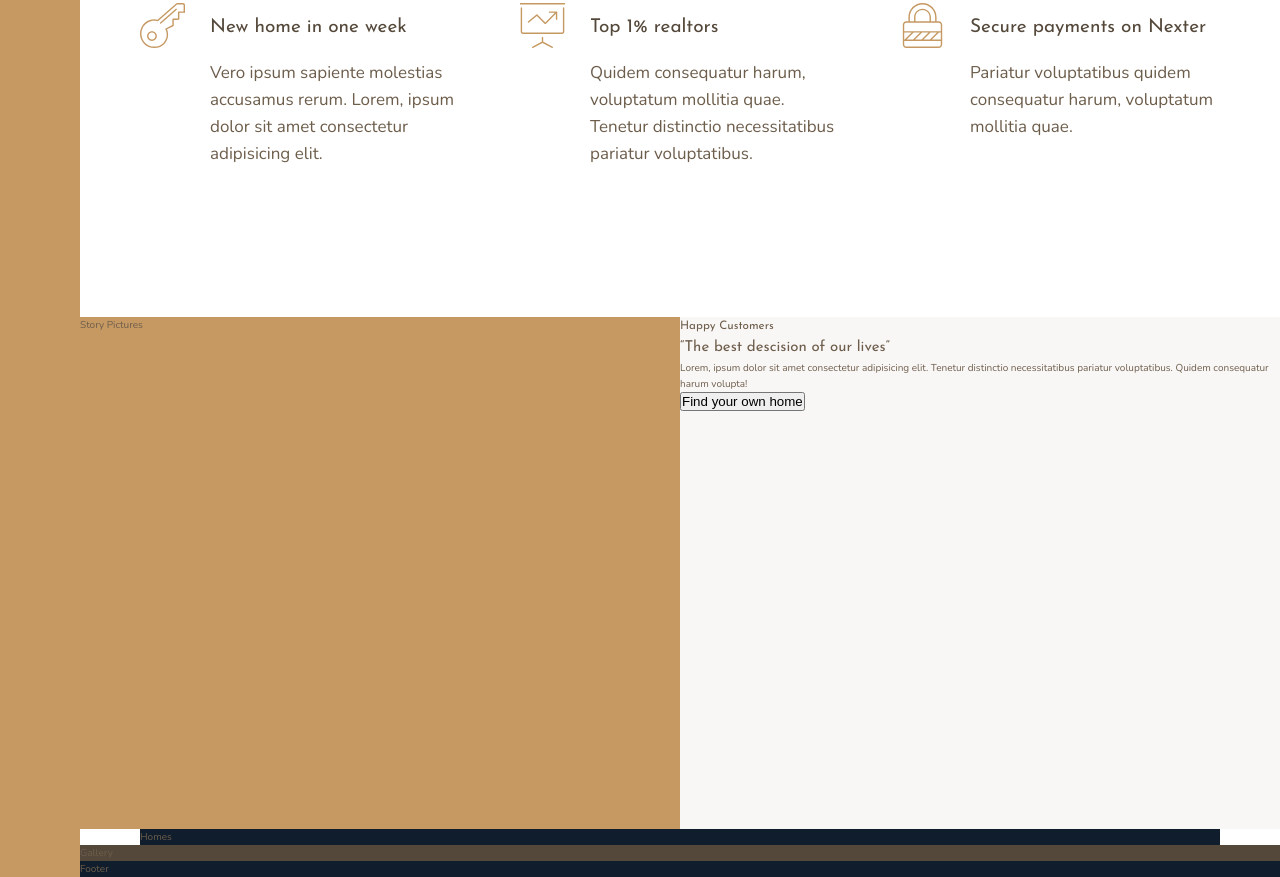
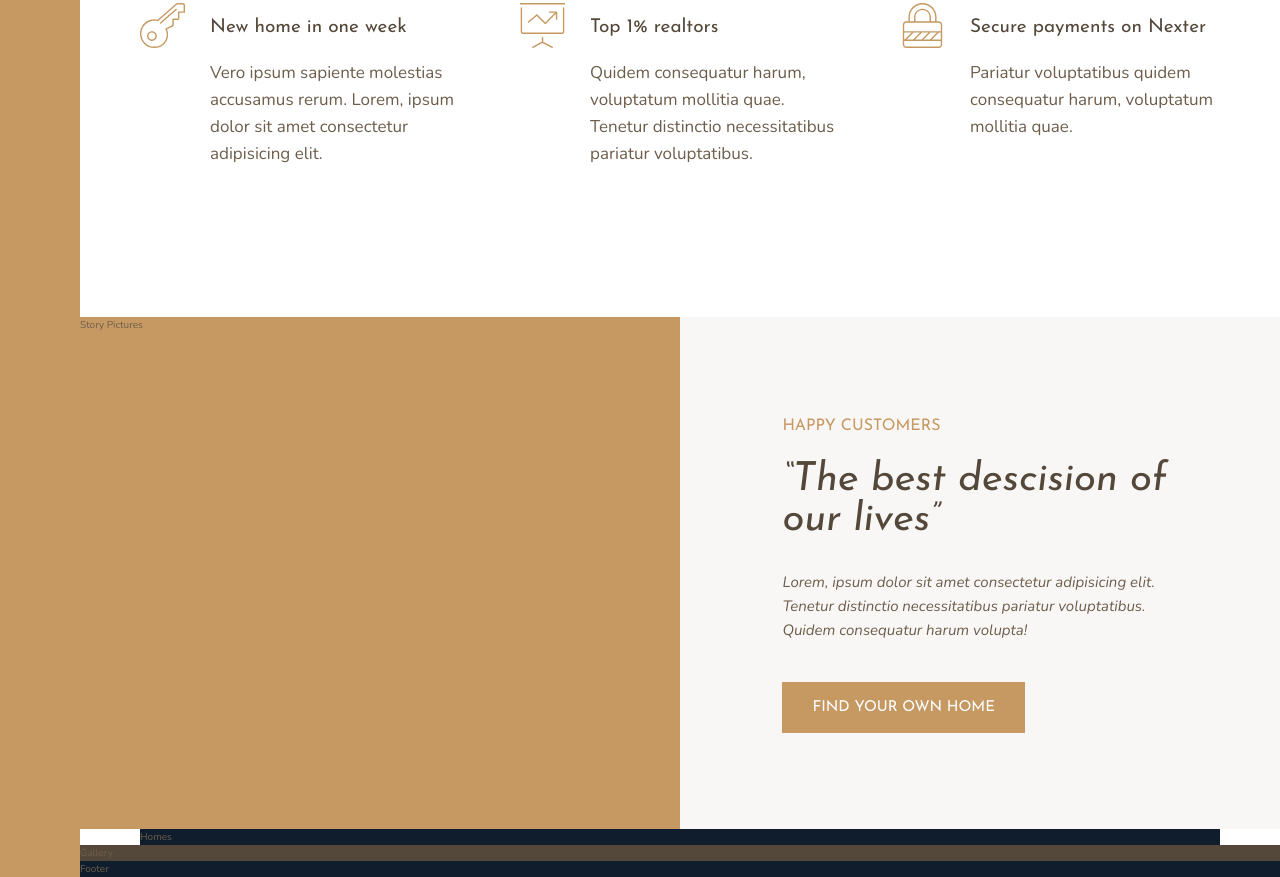
Before and after one commit to kerstin-w/Nexter, a website: page index.html in a window 1280 px wide. Shown: the part 991-1868 px from the top of the page. Drawn offline with nearby package versions, Linux system fonts and the light colour scheme.

Commit message:
style: Add the styling for the story__content

```diff
--- a/index.html
+++ b/index.html
@@ -87,8 +87,10 @@
     <!-- STORY -->
     <div class="story__pictures">Story Pictures</div>
     <div class="story__content">
-      <h3 class="heading-3">Happy Customers</h3>
-      <h2 class="heading-2">&ldquo;The best descision of our lives&rdquo;</h2>
+      <h3 class="heading-3 mb-sm">Happy Customers</h3>
+      <h2 class="heading-2 heading-2--dark mb-md">
+        &ldquo;The best descision of our lives&rdquo;
+      </h2>
       <p class="story__text">
         Lorem, ipsum dolor sit amet consectetur adipisicing elit. Tenetur
         distinctio necessitatibus pariatur voluptatibus. Quidem consequatur
--- a/sass/_story.scss
+++ b/sass/_story.scss
@@ -9,5 +9,24 @@
     background-color: $color-grey-light-1;
     // Sets the grid column to start at the 5th column and span until the end of the grid.
     grid-column: col-start 5 / full-end;
+
+    padding: 6rem 8vw;
+
+    /*
+    display: grid;
+    align-content: center;
+    justify-item: start;
+    */
+
+    display: flex;
+    flex-direction: column;
+    justify-content: center;
+    align-items: flex-start;
+  }
+
+  &__text {
+    font-size: 1.5rem;
+    font-style: italic;
+    margin-bottom: 4rem;
   }
 }
--- a/sass/_typography.scss
+++ b/sass/_typography.scss
@@ -1,3 +1,4 @@
+///////////// HEADINGS
 /* The `%heading` is a placeholder selector in SCSS. It is defined with the properties `font-family`
 and `font-weight`*/
 %heading {
@@ -11,10 +12,22 @@ and `font-weight`*/
 
 .heading-2 {
   @extend %heading;
+  font-size: 4rem;
+  font-style: italic;
+  line-height: 1;
+  &--light {
+    color: $color-grey-light-1;
+  }
+  &--dark {
+    color: $color-grey-dark-1;
+  }
 }
 
 .heading-3 {
   @extend %heading;
+  font-size: 1.6rem;
+  color: $color-primary;
+  text-transform: uppercase;
 }
 
 .heading-4 {
@@ -28,3 +41,34 @@ and `font-weight`*/
     color: $color-grey-dark-1;
   }
 }
+
+///////////// BUTTONS
+.btn {
+  background-color: $color-primary;
+  color: #fff;
+  border: none;
+  border-radius: 0;
+  font-family: $font-display;
+  font-size: 1.5rem;
+  text-transform: uppercase;
+  padding: 1.8rem 3rem;
+  cursor: pointer;
+  transition: all 0.2s;
+
+  &:hover {
+    background-color: $color-primary-dark;
+  }
+}
+
+.mb-sm {
+  margin-bottom: 2rem;
+}
+.mb-md {
+  margin-bottom: 3rem;
+}
+.mb-lg {
+  margin-bottom: 4rem;
+}
+.mb-hg {
+  margin-bottom: 8rem;
+}
```
Also changed, not shown: css/style.css.
